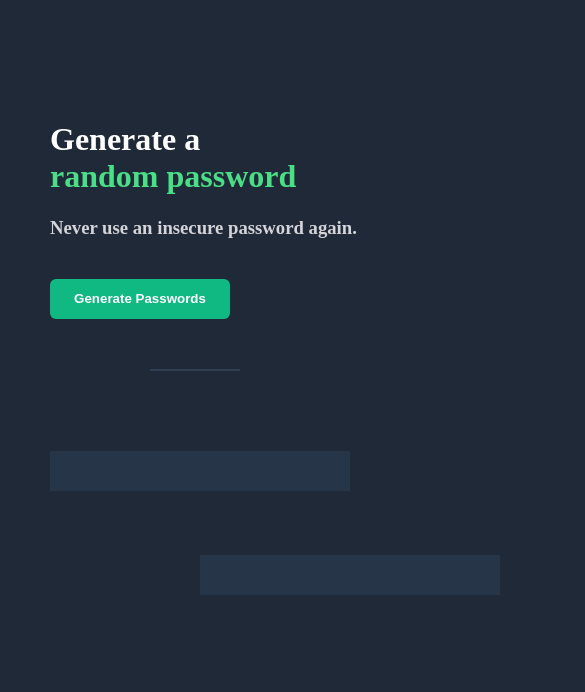
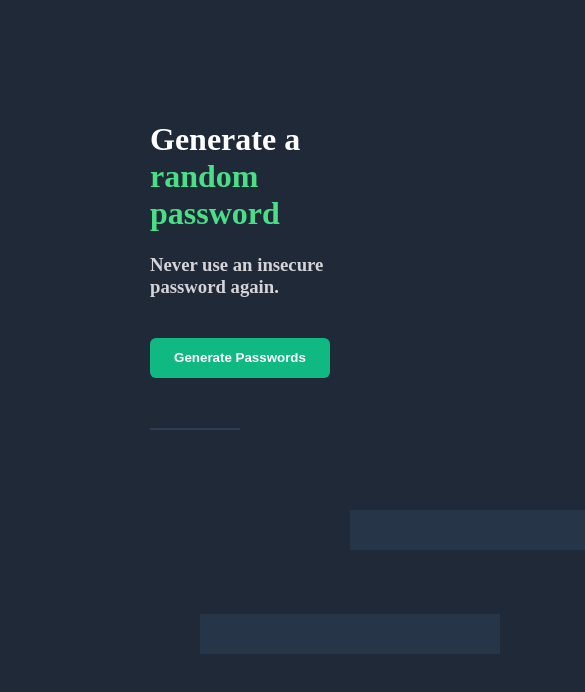
Before and after one commit to Satiosaad125/password-generator, a plain HTML site: page index.html in a window 390 px wide. Shown: the top 692 px of the page, 585 px wide, since content can reach past the window. Drawn offline with Linux system fonts and the light colour scheme.

Commit message:
Update index.css

```diff
--- a/index.css
+++ b/index.css
@@ -46,20 +46,3 @@ hr {
 #second-box {
     margin-left: 200px;
 }
-@media only screen and (max-width:
-768px) {
-    h1 {
-        padding-left: 50px;
-    }
-    h3 {
-        padding-left: 50px;
-    }
-    .pass-btn {
-        margin-left: 50px;
-    }
-    .box-design {
-        margin-left: 50px;
-    }
-
-
-}
```
